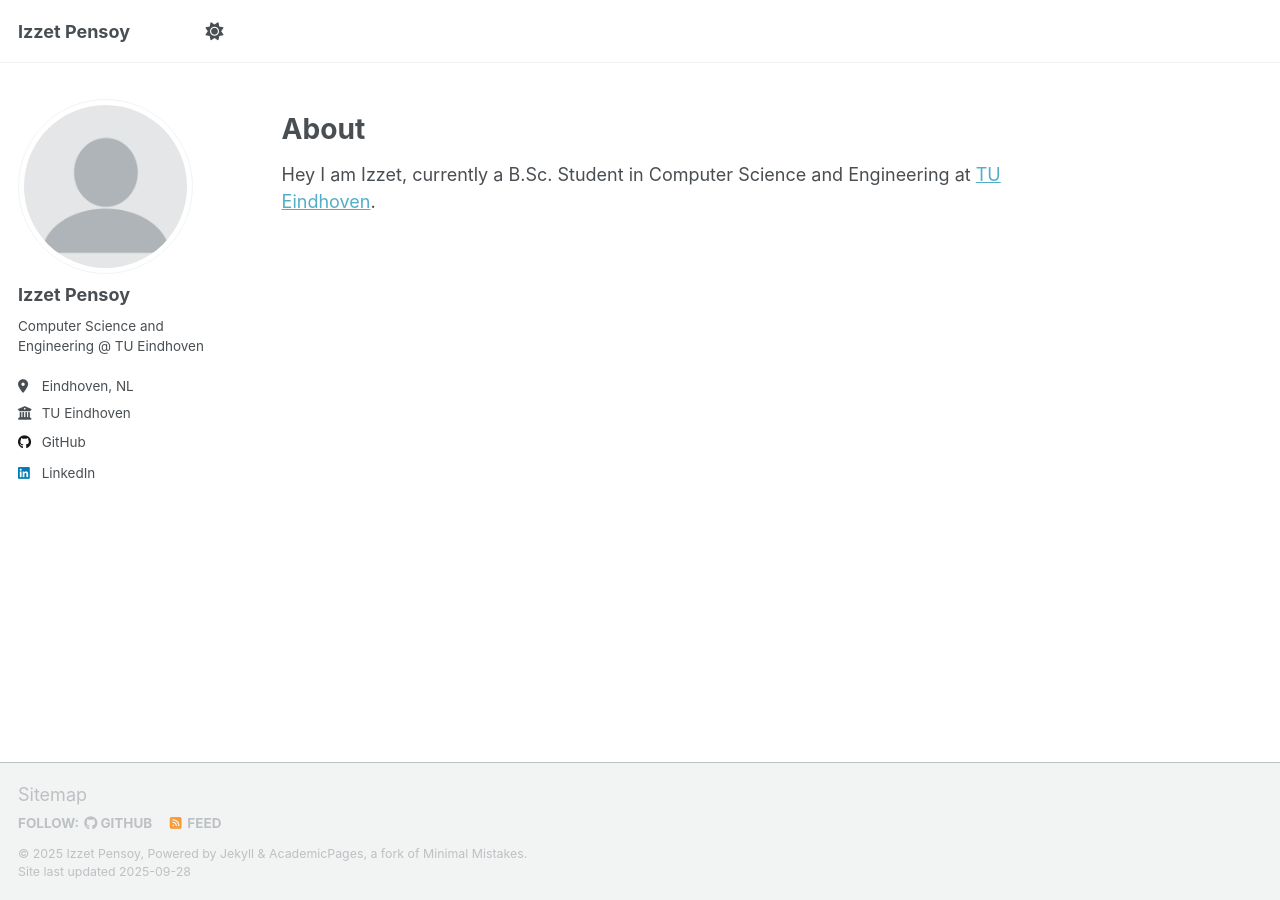
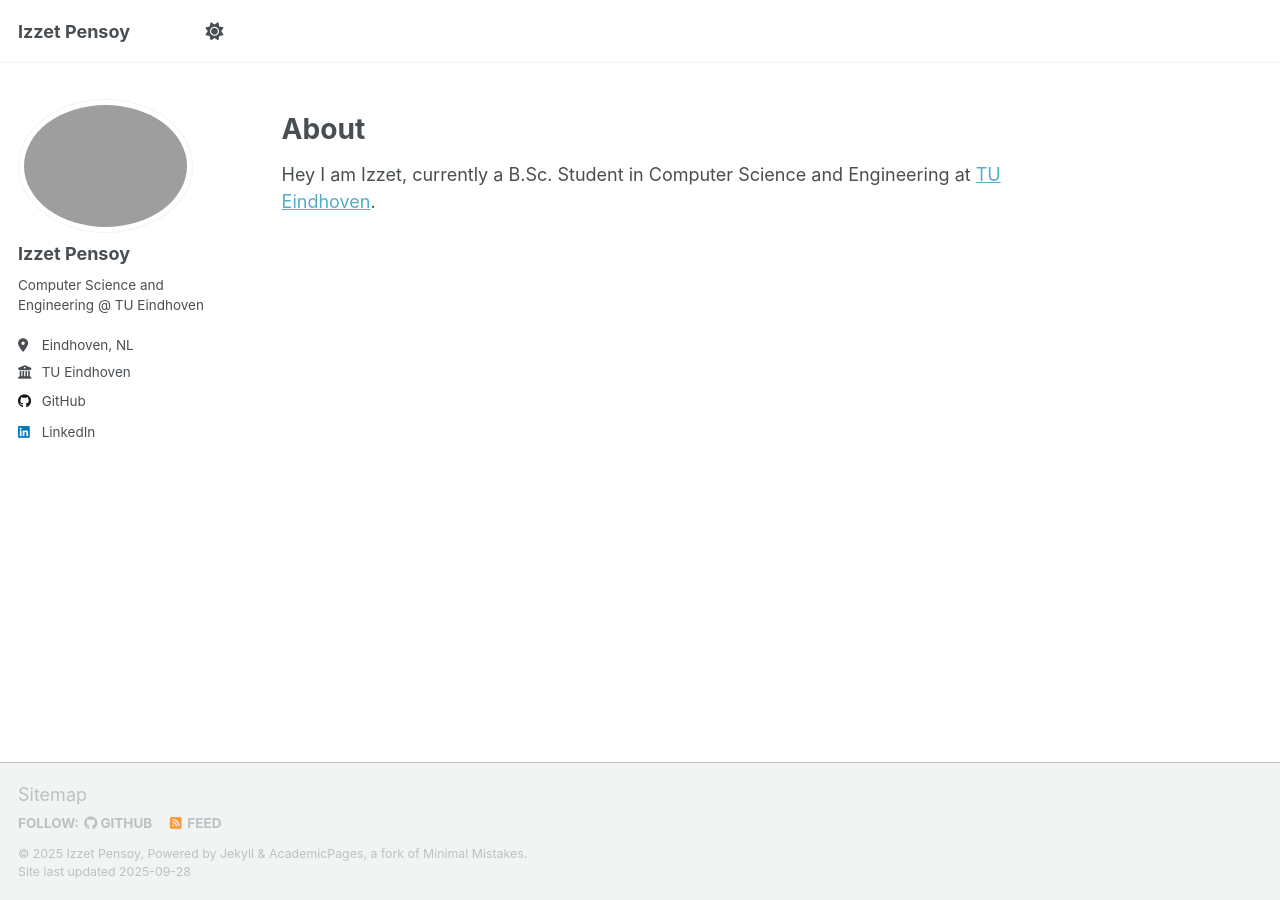
Before and after one commit to izzetp/izzetp.github.io, a Jekyll site: the page built from _pages/about.md, in a window 1280 px wide. Built offline with Jekyll 4.4.1, drawn with Linux system fonts in a browser that asks for light colours; a script that is not in the unit is left out.

Commit message:
Update _config.yml

```diff
--- a/_config.yml
+++ b/_config.yml
@@ -23,7 +23,7 @@ repository               : "izzetp/izzetp.github.io"
 #               Additional customization can be done by editing /_includes/author-profile.html
 author:
   # Biographic information
-  avatar           : "profile.png"
+  avatar           : #"profile.png"
   name             : "Izzet Pensoy"
   pronouns         : # example: "she/her"
   bio              : "Computer Science and Engineering @ TU Eindhoven"
```
